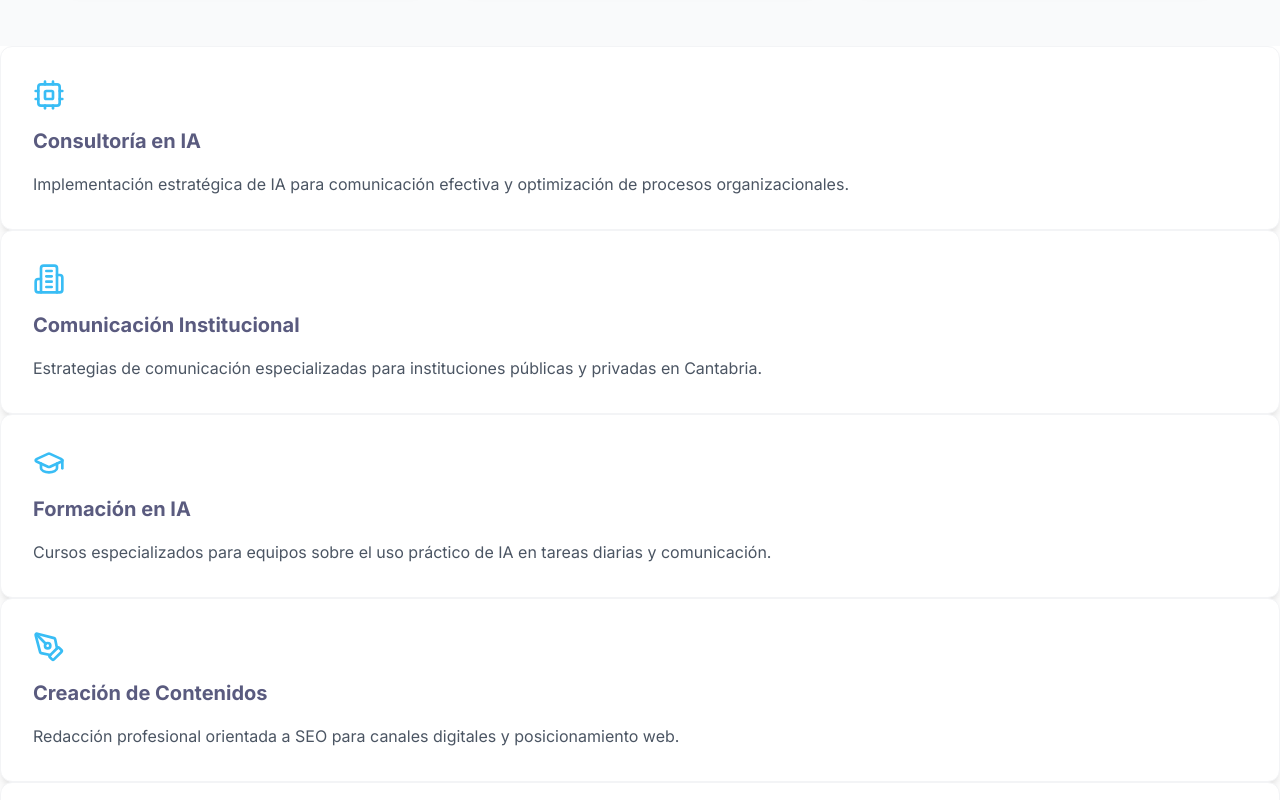
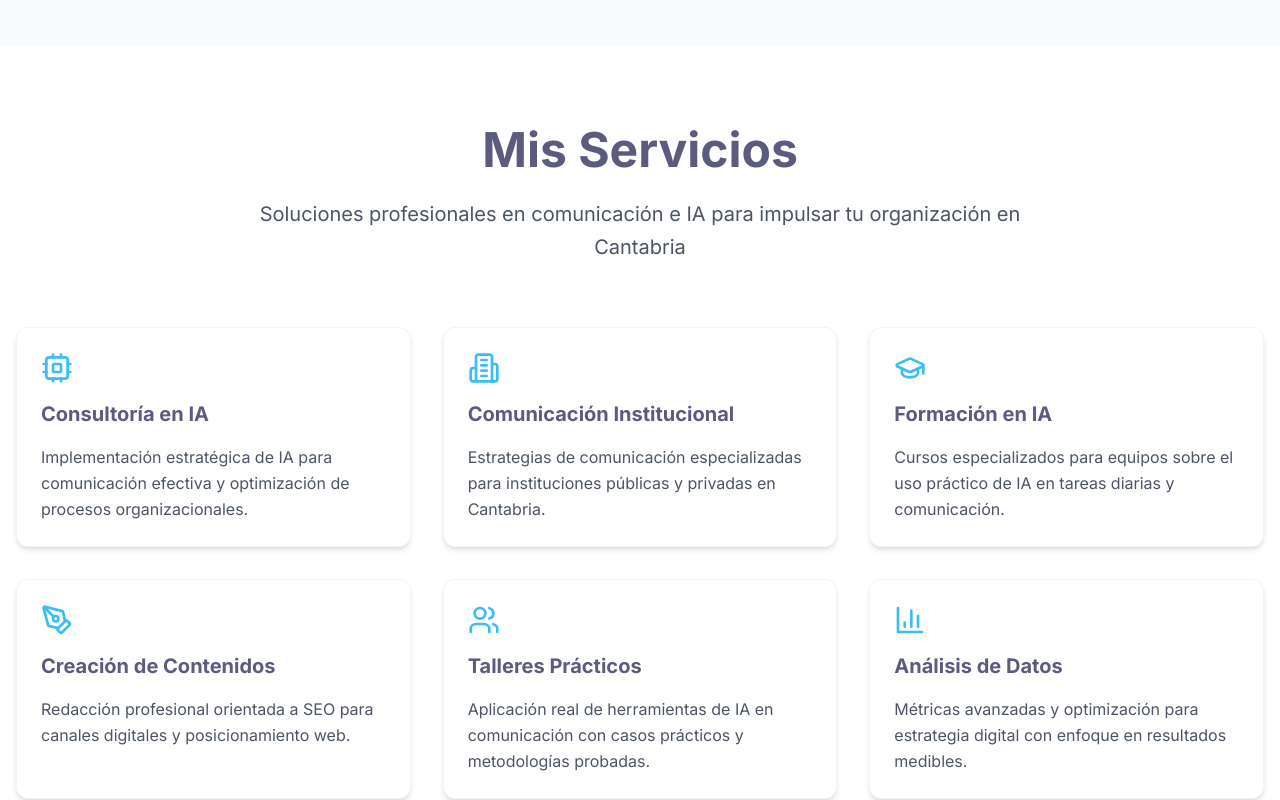
Before and after one commit to osanemeterio/oscarsanemeterio, a React (Vite) app: page / in a window 1280 px wide. Shown: the part 1080-1880 px from the top of the page. Built offline with nearby package versions, Linux system fonts and the light colour scheme.

Commit message:
Update App.tsx

```diff
--- a/src/App.tsx
+++ b/src/App.tsx
@@ -152,10 +152,21 @@ function App() {
         </div>
       </section>
 
+<section className="py-20 px-4 bg-white">
+  <div className="max-w-7xl mx-auto">
+    <div className="text-center mb-16">
+      <h2 className="fade-in text-4xl md:text-5xl font-bold mb-6 text-[#5a5b7f]">
+        Mis Servicios
+      </h2>
+      <p className="fade-in text-xl text-gray-600 max-w-3xl mx-auto leading-relaxed">
+        Soluciones profesionales en comunicación e IA para impulsar tu organización en Cantabria
+      </p>
+    </div>
+    <div className="grid md:grid-cols-2 lg:grid-cols-3 gap-8">
       {extendedServices.map((service, index) => (
         <div
           key={index}
-    className="slide-up extended-service-card block cursor-default"
+          className="slide-up extended-service-card block rounded-xl bg-white shadow-md p-6 transition-transform hover:scale-105 cursor-default"
         >
           <div className="mb-4">
             {service.icon}
@@ -168,7 +179,9 @@ function App() {
           </p>
         </div>
       ))}
-
+    </div>
+  </div>
+</section>
       {/* Personal Introduction Section */}
       <section className="py-20 px-4 bg-[#5a5b7f] relative overflow-hidden">
         <div className="absolute inset-0 bg-gradient-to-br from-[#5a5b7f] via-[#5a5b7f] to-[#4a4b6f] opacity-90"></div>
```
Lines whose indentation alone changed are shown as unchanged.
